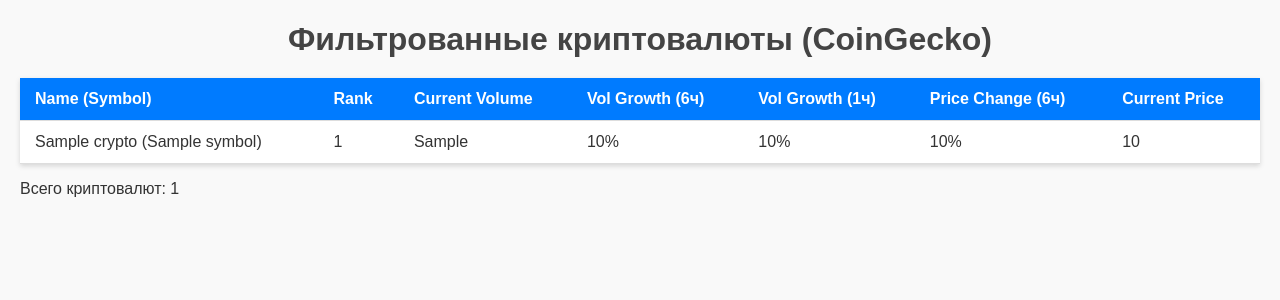
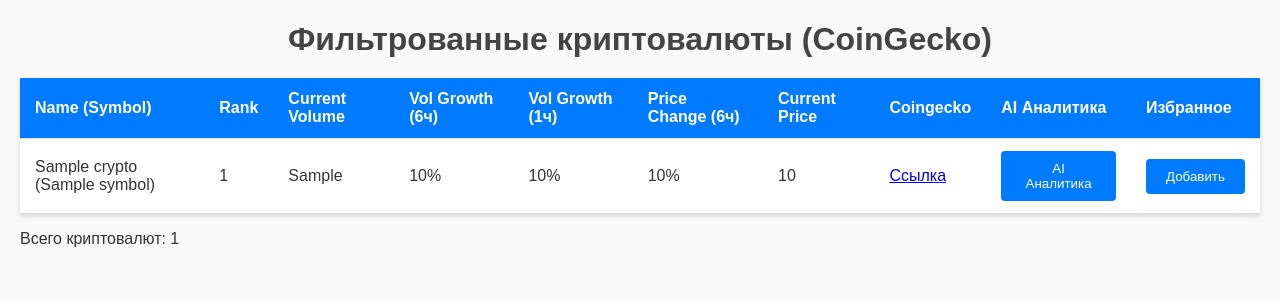
Before and after one commit to JacobJanuary/CryptoAnal, a Flask app: template templates/coingecko.html in a window 1280 px wide. Shown: the top 300 px of the page. Run offline with Flask 3, Linux system fonts and the light colour scheme; the template is opened without the code that fills it: most values are stand-ins (such as "Sample title", 1, 10 or a date in 2020); some libraries are stand-ins or nearby versions.

Commit message:
8.6 coingecko app

```diff
--- a/templates/coingecko.html
+++ b/templates/coingecko.html
@@ -20,6 +20,9 @@
                     <th data-type="percent" onclick="sortTable(4, 'percent')">Vol Growth (1ч)</th>
                     <th data-type="percent" onclick="sortTable(5, 'percent')">Price Change (6ч)</th>
                     <th data-type="number" onclick="sortTable(6, 'number')">Current Price</th>
+                    <th>Coingecko</th>
+                    <th>AI Аналитика</th>
+                    <th>Избранное</th>
                 </tr>
             </thead>
             <tbody>
@@ -32,6 +35,26 @@
                     <td>{{ crypto.vol_growth_1h|round(2) }}%</td>
                     <td>{{ crypto.price_change_6h|round(2) }}%</td>
                     <td>{{ crypto.current_price }}</td>
+                    <td>
+                        <a href="https://www.coingecko.com/en/coins/{{ crypto.coin_id }}" target="_blank">
+                            Ссылка
+                        </a>
+                    </td>
+                    <td>
+                        <button onclick="showAIAnalytics('{{ crypto.name }}', '{{ crypto.symbol }}')" class="ai-analytics">
+                            AI Аналитика
+                        </button>
+                    </td>
+                    <td>
+                        <button id="favorite-button-{{ crypto.coin_id }}"
+                                onclick="toggleFavorite('{{ crypto.coin_id }}', {{ 'true' if crypto.isFavourites else 'false' }})">
+                            {% if crypto.isFavourites %}
+                                Удалить
+                            {% else %}
+                                Добавить
+                            {% endif %}
+                        </button>
+                    </td>
                 </tr>
                 {% endfor %}
             </tbody>
```
